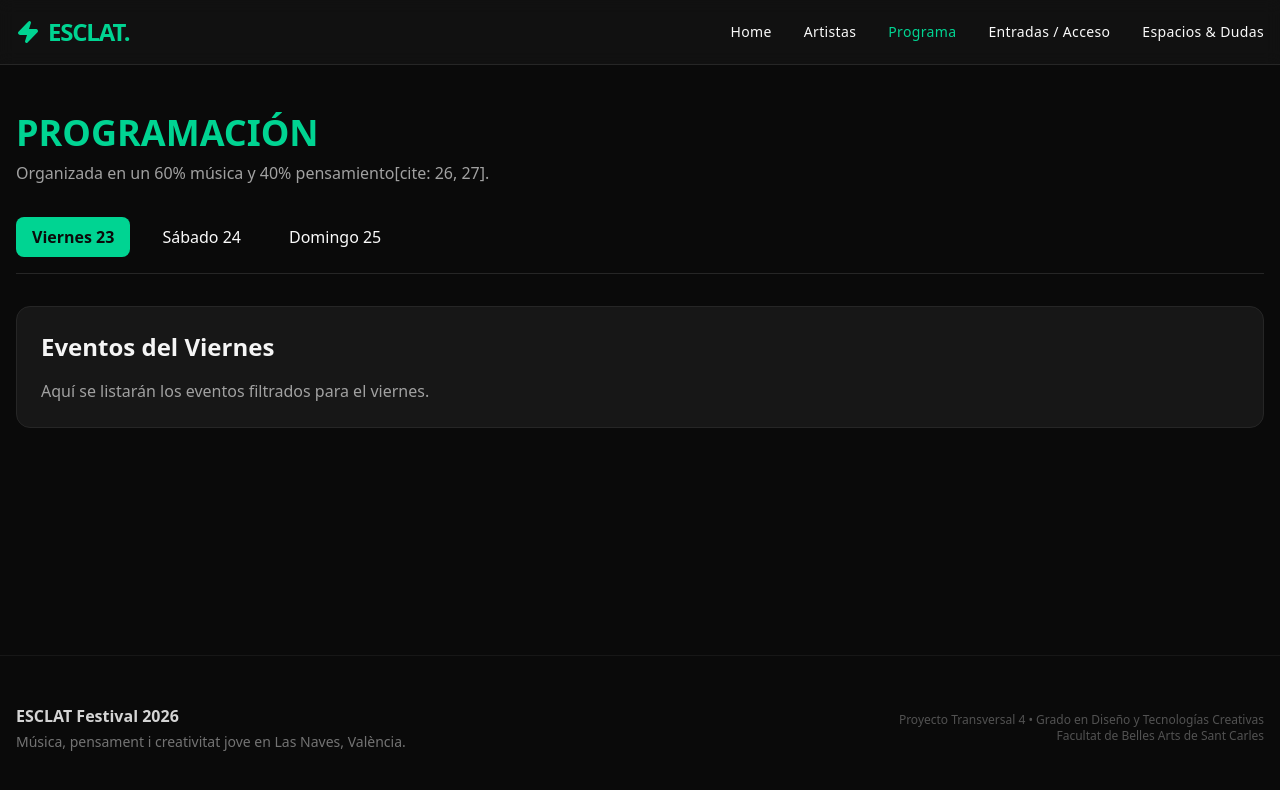
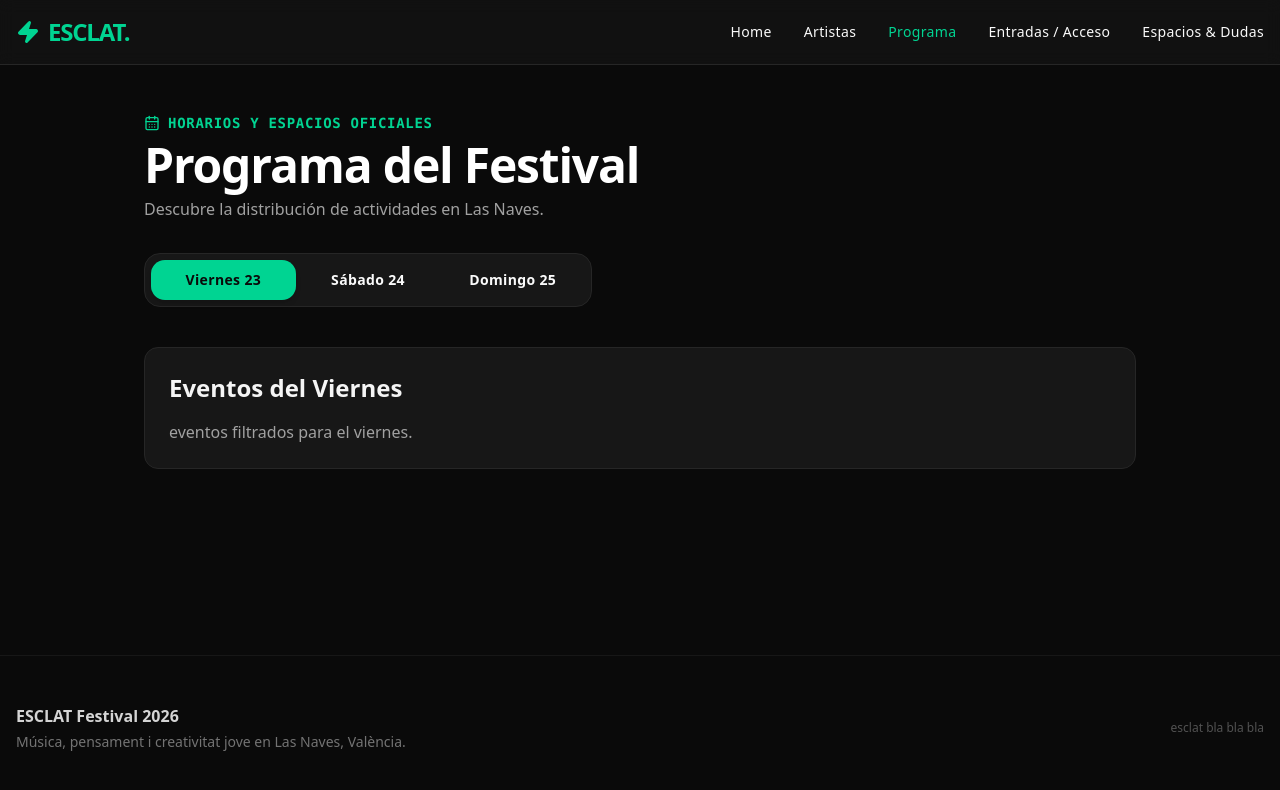
Before and after one commit to yosunealonso/esclatfest, a Vue app: page /programa/viernes in a window 1280 px wide. Shown: the top 790 px of the page. Built offline with nearby package versions, Linux system fonts and the light colour scheme.

Commit message:
Rutas anidadas programa

```diff
--- a/src/App.vue
+++ b/src/App.vue
@@ -54,8 +54,7 @@ const toggleMenu = () => {
           <p class="mt-1">Música, pensament i creativitat jove en Las Naves, València.</p>
         </div>
         <div class="text-neutral-600 text-xs text-center md:text-right">
-          <p>Proyecto Transversal 4 • Grado en Diseño y Tecnologías Creativas</p>
-          <p>Facultat de Belles Arts de Sant Carles</p>
+          <p>esclat bla bla bla</p>
         </div>
       </div>
     </footer>
--- a/src/views/EntradasView.vue
+++ b/src/views/EntradasView.vue
@@ -1,12 +1,11 @@
 <script setup lang="ts">
-// De momento lo dejamos vacío, pero con la estructura TypeScript correcta
 </script>
 
 <template>
   <div class="container mx-auto px-4 py-12">
     <h1 class="text-4xl font-black text-emerald-400 mb-6">ENTRADAS Y ACCESO</h1>
     <p class="text-neutral-400">
-      Sección en desarrollo. Detalle de tipos de acceso (gratuito / inscripción)[cite: 108].
+      Detalle de tipos de acceso (gratuito / inscripción).
     </p>
   </div>
 </template>
--- a/src/views/HomeView.vue
+++ b/src/views/HomeView.vue
@@ -11,25 +11,25 @@ import { FESTIVAL_INFO } from '../data/mockData';
 
       <div class="container mx-auto max-w-4xl text-center relative z-10 space-y-6">
         <p class="text-emerald-400 font-mono tracking-widest uppercase text-sm font-bold">
-          ¿Y si un festival fuera algo más que música? [cite: 97]
+          ¿Y si un festival fuera algo más que música?
         </p>
 
         <h1 class="text-5xl md:text-8xl font-black tracking-tighter text-white">
-          {{ FESTIVAL_INFO.nombre }} [cite: 17]
+          {{ FESTIVAL_INFO.nombre }}
         </h1>
 
         <p class="text-xl md:text-2xl text-neutral-300 font-medium max-w-2xl mx-auto leading-relaxed">
-          {{ FESTIVAL_INFO.lema }} [cite: 12]
+          {{ FESTIVAL_INFO.lema }}
         </p>
 
         <div class="flex flex-wrap justify-center gap-6 pt-4 text-sm md:text-base text-neutral-400 font-medium">
           <div class="flex items-center gap-2 bg-neutral-900/80 px-4 py-2 rounded-full border border-neutral-800">
             <Calendar class="h-4 w-4 text-emerald-400" />
-            <span>Del 23 al 25 de octubre de 2026</span> [cite: 98]
+            <span>Del 23 al 25 de octubre de 2026</span>
           </div>
           <div class="flex items-center gap-2 bg-neutral-900/80 px-4 py-2 rounded-full border border-neutral-800">
             <MapPin class="h-4 w-4 text-emerald-400" />
-            <span>Las Naves (València)</span> [cite: 98]
+            <span>Las Naves (València)</span>
           </div>
         </div>
 
@@ -49,19 +49,19 @@ import { FESTIVAL_INFO } from '../data/mockData';
     <section class="container mx-auto px-4 max-w-5xl">
       <div class="grid md:grid-cols-2 gap-8 items-center bg-neutral-900/40 p-8 md:p-12 rounded-3xl border border-neutral-900">
         <div class="space-y-4">
-          <h2 class="text-3xl font-black text-neutral-100">Creación joven para escuchar, pensar y crear [cite: 18, 99]</h2>
-          <p class="text-neutral-400 leading-relaxed">{{ FESTIVAL_INFO.descripcion }} [cite: 19]</p>
-          <p class="text-neutral-400 leading-relaxed">{{ FESTIVAL_INFO.enfoque }} [cite: 20]</p>
+          <h2 class="text-3xl font-black text-neutral-100">Creación joven para escuchar, pensar y crear</h2>
+          <p class="text-neutral-400 leading-relaxed">{{ FESTIVAL_INFO.descripcion }}</p>
+          <p class="text-neutral-400 leading-relaxed">{{ FESTIVAL_INFO.enfoque }}</p>
         </div>
         <div class="bg-gradient-to-tr from-emerald-500/20 to-neutral-900 p-8 rounded-2xl border border-neutral-800 space-y-4">
-          <span class="text-xs font-bold uppercase tracking-wider text-emerald-400 block">Enfoque Crítico Transversal</span>
+          <span class="text-xs font-bold uppercase tracking-wider text-emerald-400 block">Enfoque Crítico</span>
           <p class="text-neutral-300 text-sm md:text-base italic leading-relaxed">
-            "{{ FESTIVAL_INFO.valores }}" [cite: 33, 34]
+            "{{ FESTIVAL_INFO.valores }}"
           </p>
           <div class="flex gap-3 text-xs font-mono text-neutral-400 pt-2">
-            <span class="bg-neutral-950 px-3 py-1 rounded-full border border-neutral-800">#DiversidadCultural</span> [cite: 33]
-            <span class="bg-neutral-950 px-3 py-1 rounded-full border border-neutral-800">#Género</span> [cite: 33]
-            <span class="bg-neutral-950 px-3 py-1 rounded-full border border-neutral-800">#Sostenibilidad</span> [cite: 33]
+            <span class="bg-neutral-950 px-3 py-1 rounded-full border border-neutral-800">#DiversidadCultural</span>
+            <span class="bg-neutral-950 px-3 py-1 rounded-full border border-neutral-800">#Género</span>
+            <span class="bg-neutral-950 px-3 py-1 rounded-full border border-neutral-800">#Sostenibilidad</span>
           </div>
         </div>
       </div>
@@ -70,7 +70,7 @@ import { FESTIVAL_INFO } from '../data/mockData';
     <section class="container mx-auto px-4 max-w-5xl space-y-8">
       <div class="text-center">
         <h2 class="text-3xl font-black text-neutral-100">¿Qué vas a encontrar?</h2>
-        <p class="text-neutral-400 mt-2">Dos grandes bloques diseñados de forma participativa para la cultura contemporánea[cite: 25, 39].</p>
+        <p class="text-neutral-400 mt-2">Dos grandes bloques diseñados de forma participativa para la cultura contemporánea.</p>
       </div>
 
       <div class="grid md:grid-cols-2 gap-6">
@@ -79,9 +79,9 @@ import { FESTIVAL_INFO } from '../data/mockData';
           <div class="p-3 bg-emerald-500/10 text-emerald-400 rounded-xl w-fit">
             <Music class="h-6 w-6" />
           </div>
-          <h3 class="text-2xl font-bold text-neutral-100">Música en Directo [cite: 19, 26]</h3>
+          <h3 class="text-2xl font-bold text-neutral-100">Música en Directo</h3>
           <p class="text-neutral-400 text-sm leading-relaxed">
-            Un 60% de la programación dedicado en exclusiva a conciertos en vivo que combinan de manera orgánica propuestas tanto emergentes como consolidadas[cite: 26].
+            Un 60% de la programación dedicado en exclusiva a conciertos en vivo que combinan de manera orgánica propuestas tanto emergentes como consolidadas.
           </p>
         </div>
 
@@ -90,9 +90,9 @@ import { FESTIVAL_INFO } from '../data/mockData';
           <div class="p-3 bg-emerald-500/10 text-emerald-400 rounded-xl w-fit">
             <Lightbulb class="h-6 w-6" />
           </div>
-          <h3 class="text-2xl font-bold text-neutral-100">Pensamiento y Creatividad [cite: 27]</h3>
+          <h3 class="text-2xl font-bold text-neutral-100">Pensamiento y Creatividad</h3>
           <p class="text-neutral-400 text-sm leading-relaxed">
-            Un 40% centrado en talleres interactivos, conversaciones en formatos accesibles, contenidos audiovisuales y videojuegos independientes[cite: 27, 28].
+            Un 40% centrado en talleres interactivos, conversaciones en formatos accesibles, contenidos audiovisuales y videojuegos independientes.
           </p>
         </div>
       </div>
@@ -103,13 +103,12 @@ import { FESTIVAL_INFO } from '../data/mockData';
         <div class="max-w-2xl mx-auto space-y-2">
           <h2 class="text-2xl font-black text-neutral-100">Spot Publicitario Oficial</h2>
           <p class="text-sm text-neutral-400">
-            Campaña audiovisual de 20 segundos realizada bajo los principios básicos de la animación[cite: 91, 92].
+            Spot animado.
           </p>
         </div>
         <div class="aspect-video w-full max-w-3xl mx-auto bg-neutral-900 rounded-2xl border border-neutral-800 flex flex-col items-center justify-center gap-4 shadow-2xl relative overflow-hidden group">
           <div class="absolute inset-0 bg-gradient-to-t from-neutral-950 via-transparent to-transparent opacity-80"></div>
           <Play class="h-16 w-16 text-emerald-400 bg-emerald-500/10 p-4 rounded-full border border-emerald-400/20 group-hover:scale-110 transition-transform relative z-10 cursor-pointer" />
-          <span class="text-xs font-mono text-neutral-500 relative z-10">[ Enlace media.upv.es / Formato MP4 H264 1920x1080px ]</span> [cite: 94, 96, 111]
         </div>
       </div>
     </section>
--- a/src/views/InfoView.vue
+++ b/src/views/InfoView.vue
@@ -1,6 +1,6 @@
 <template>
   <div class="container mx-auto px-4 py-12">
     <h1 class="text-4xl font-black text-emerald-400 mb-6">INFORMACIÓN Y PREGUNTAS FRECUENTES</h1>
-    <p class="text-neutral-400">Sección en desarrollo. Normas de Las Naves y FAQs[cite: 107, 108].</p>
+    <p class="text-neutral-400">Normas de Las Naves y FAQs.</p>
   </div>
 </template>
--- a/src/views/ProgramaDiaView.vue
+++ b/src/views/ProgramaDiaView.vue
@@ -5,6 +5,6 @@ defineProps<{ dia: string }>();
 <template>
   <div class="bg-neutral-900 p-6 rounded-xl border border-neutral-800">
     <h2 class="text-2xl font-bold text-neutral-100 mb-4">Eventos del {{ dia }}</h2>
-    <p class="text-neutral-400">Aquí se listarán los eventos filtrados para el {{ dia.toLowerCase() }}.</p>
+    <p class="text-neutral-400">eventos filtrados para el {{ dia.toLowerCase() }}.</p>
   </div>
 </template>
--- a/src/views/ProgramaLayout.vue
+++ b/src/views/ProgramaLayout.vue
@@ -1,18 +1,53 @@
 <script setup lang="ts">
 import { RouterLink, RouterView } from 'vue-router';
+import { CalendarDays } from 'lucide-vue-next';
 </script>
 
 <template>
-  <div class="container mx-auto px-4 py-12">
-    <h1 class="text-4xl font-black text-emerald-400 mb-2">PROGRAMACIÓN</h1>
-    <p class="text-neutral-400 mb-8">Organizada en un 60% música y 40% pensamiento[cite: 26, 27].</p>
+  <div class="container mx-auto px-4 py-12 max-w-5xl space-y-8">
 
-    <div class="flex gap-4 border-b border-neutral-800 pb-4 mb-8">
-      <RouterLink to="/programa/viernes" class="px-4 py-2 rounded-md hover:bg-neutral-900 transition-colors" active-class="bg-emerald-400 text-neutral-950 font-bold">Viernes 23</RouterLink>
-      <RouterLink to="/programa/sabado" class="px-4 py-2 rounded-md hover:bg-neutral-900 transition-colors" active-class="bg-emerald-400 text-neutral-950 font-bold">Sábado 24</RouterLink>
-      <RouterLink to="/programa/domingo" class="px-4 py-2 rounded-md hover:bg-neutral-900 transition-colors" active-class="bg-emerald-400 text-neutral-950 font-bold">Domingo 25</RouterLink>
+    <div class="space-y-2 text-center md:text-left">
+      <div class="flex items-center justify-center md:justify-start gap-2 text-emerald-400 font-mono text-sm font-bold uppercase tracking-wider">
+        <CalendarDays class="h-4 w-4" />
+        <span>Horarios y Espacios oficiales</span>
+      </div>
+      <h1 class="text-4xl md:text-5xl font-black tracking-tight text-white">
+        Programa del Festival
+      </h1>
+      <p class="text-neutral-400 max-w-xl">
+        Descubre la distribución de actividades en Las Naves.
+      </p>
     </div>
 
-    <RouterView />
+    <nav class="flex justify-center md:justify-start bg-neutral-900 p-1.5 rounded-2xl border border-neutral-800 max-w-md w-full">
+      <RouterLink
+        to="/programa/viernes"
+        class="flex-1 text-center py-2.5 rounded-xl text-sm font-semibold tracking-wide transition-all"
+        active-class="bg-emerald-400 text-neutral-950 font-bold shadow-md"
+      >
+        Viernes 23
+      </RouterLink>
+
+      <RouterLink
+        to="/programa/sabado"
+        class="flex-1 text-center py-2.5 rounded-xl text-sm font-semibold tracking-wide transition-all"
+        active-class="bg-emerald-400 text-neutral-950 font-bold shadow-md"
+      >
+        Sábado 24
+      </RouterLink>
+
+      <RouterLink
+        to="/programa/domingo"
+        class="flex-1 text-center py-2.5 rounded-xl text-sm font-semibold tracking-wide transition-all"
+        active-class="bg-emerald-400 text-neutral-950 font-bold shadow-md"
+      >
+        Domingo 25
+      </RouterLink>
+    </nav>
+
+    <div class="pt-2">
+      <RouterView />
+    </div>
+
   </div>
 </template>
```
